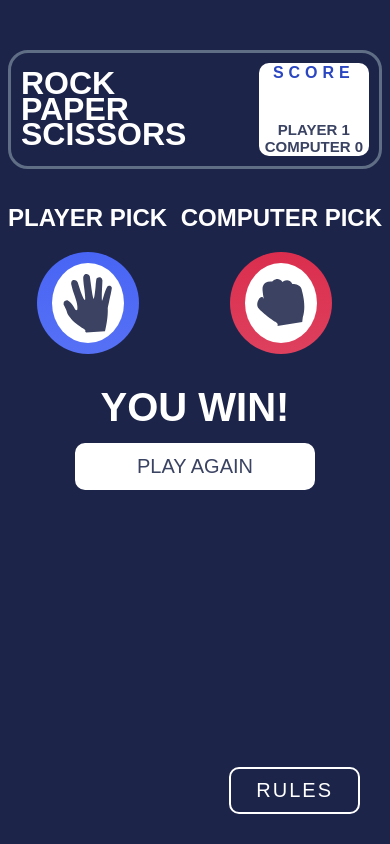
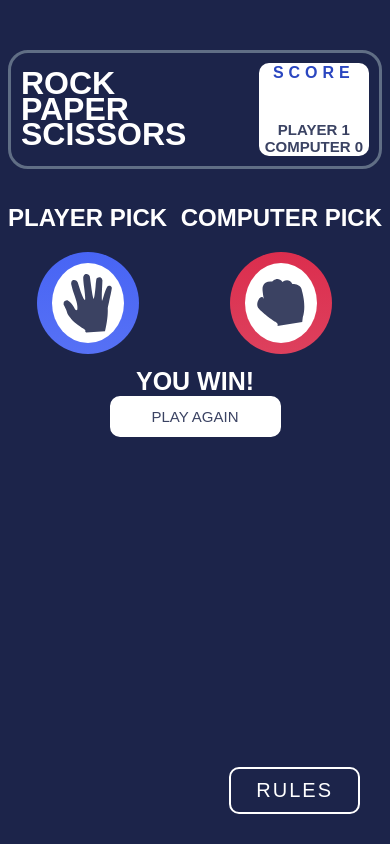
Before and after one commit to moshoodabdullahi/rock-paper-scissors, a website: page index.html in a window 390 px wide. Both pictures are taken after a click on the button 119 px from the left and 235 px from the top of the page. Drawn offline with Linux system fonts and the light colour scheme.

Commit message:
feat: fix project responsiveness

```diff
--- a/style.css
+++ b/style.css
@@ -140,9 +140,9 @@ h4 {
   border-radius: 10px;
   background-color: #fff;
   color: hsl(229deg 25% 31%);
-  font-size: 20px;
+  font-size: 15px;
   font-family: inherit;
-  padding: 10px 60px;
+  padding: 10px 40px;
   text-transform: uppercase;
 }
 
@@ -159,11 +159,11 @@ h4 {
 }
 
 .big-text {
-  margin: 25px 0 20px;
+  margin: 5px 0;
   line-height: 0.8;
   text-transform: uppercase;
-  font-size: 40px;
-  font-weight: bolder;
+  font-size: 25px;
+  font-weight: bold;
 }
 
 .text-container {
```
